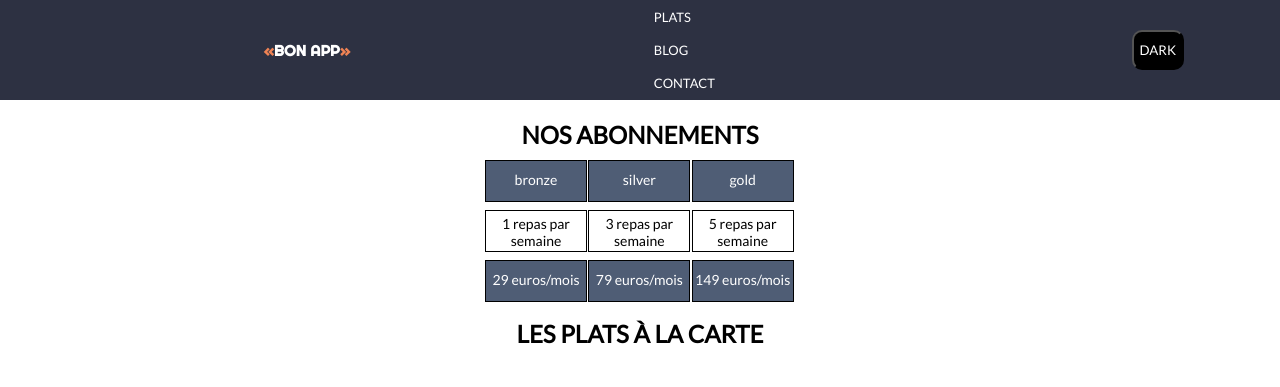
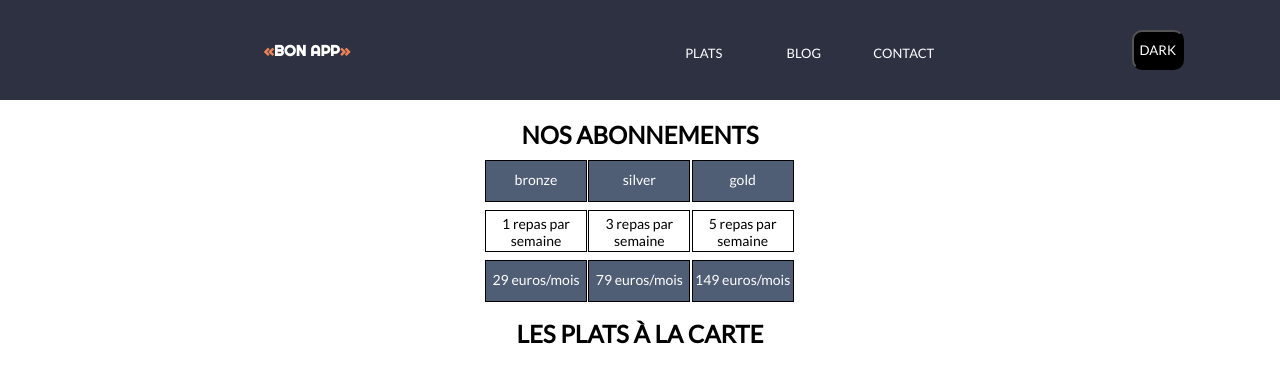
Before and after one commit to EnzooKms/Eval-a1-2023-enzo, a website built with Vite: page index.html in a window 1280 px wide. Shown: the top 387 px of the page. Built offline with nearby package versions, Linux system fonts and the light colour scheme.

Commit message:
change navbar resposive

```diff
--- a/css/style.css
+++ b/css/style.css
@@ -240,3 +240,21 @@ body {
 .margin {
     margin-top: 30px;
 }
+
+@media screen and (min-width: 680px) {
+    .header {
+        flex-direction: unset;
+    }
+
+    .navbar_ul {
+        display: block;
+    }
+
+    .navbar ul li {
+     float: left;
+     width: 100px;
+     text-align: center;
+     position: relative;
+     top: 45%;
+    }
+}
```
